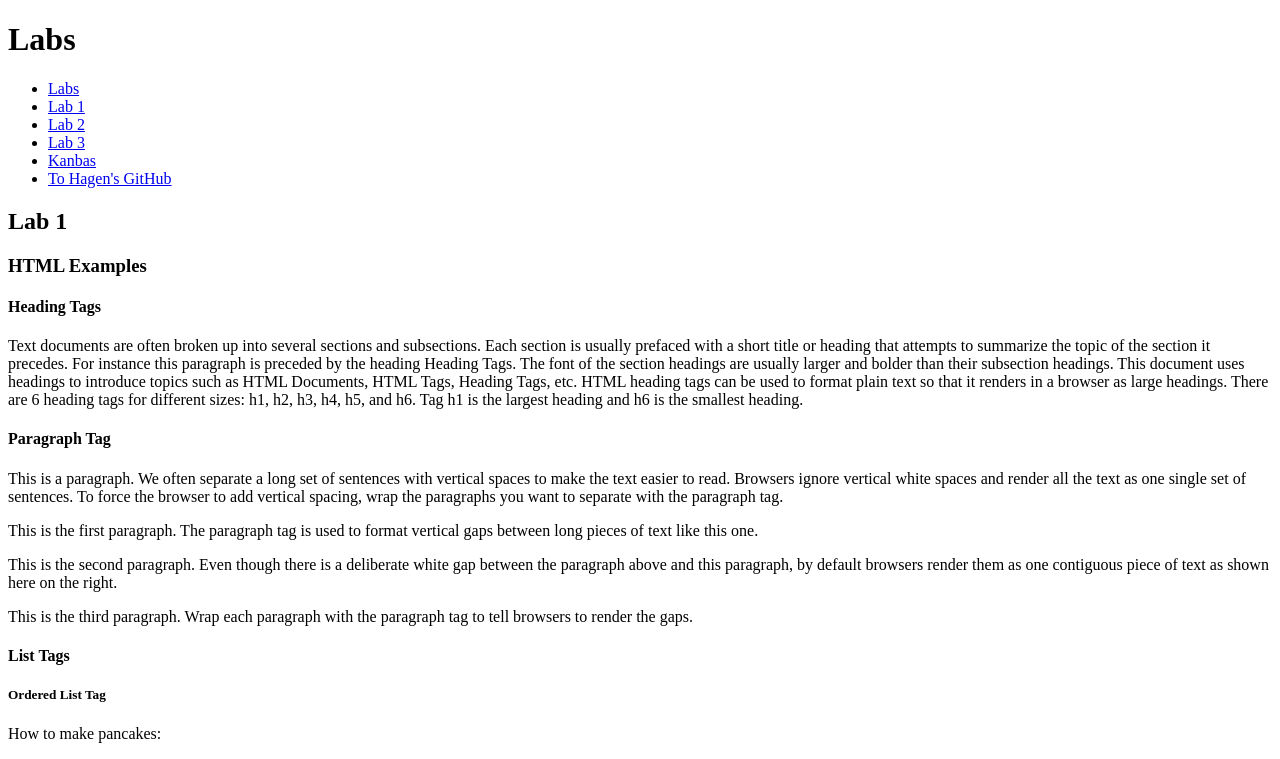
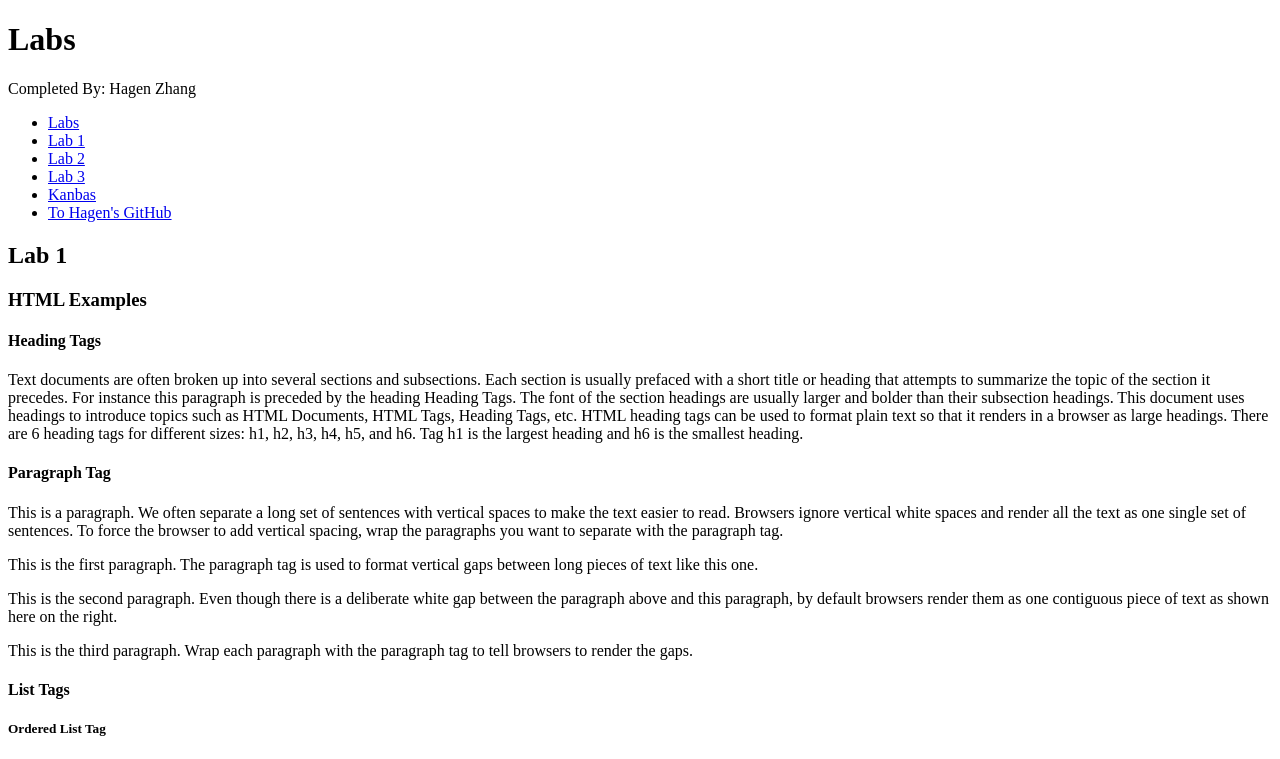
Before and after one commit to hagenzhang/react-demo, a React (Create React App) app: page /#/Labs/Lab1 in a window 1280 px wide. Shown: the top 759 px of the page. Built offline with nearby package versions, Linux system fonts and the light colour scheme.

Commit message:
added name to Labs page

```diff
--- a/src/Labs/index.tsx
+++ b/src/Labs/index.tsx
@@ -10,6 +10,7 @@ export default function Labs() {
     return (
         <div>
             <h1>Labs</h1>
+            <p>Completed By: Hagen Zhang</p>
             <TOC />
             <Routes>
                 <Route path="/" element={<Navigate to="Lab1" />} />
```
